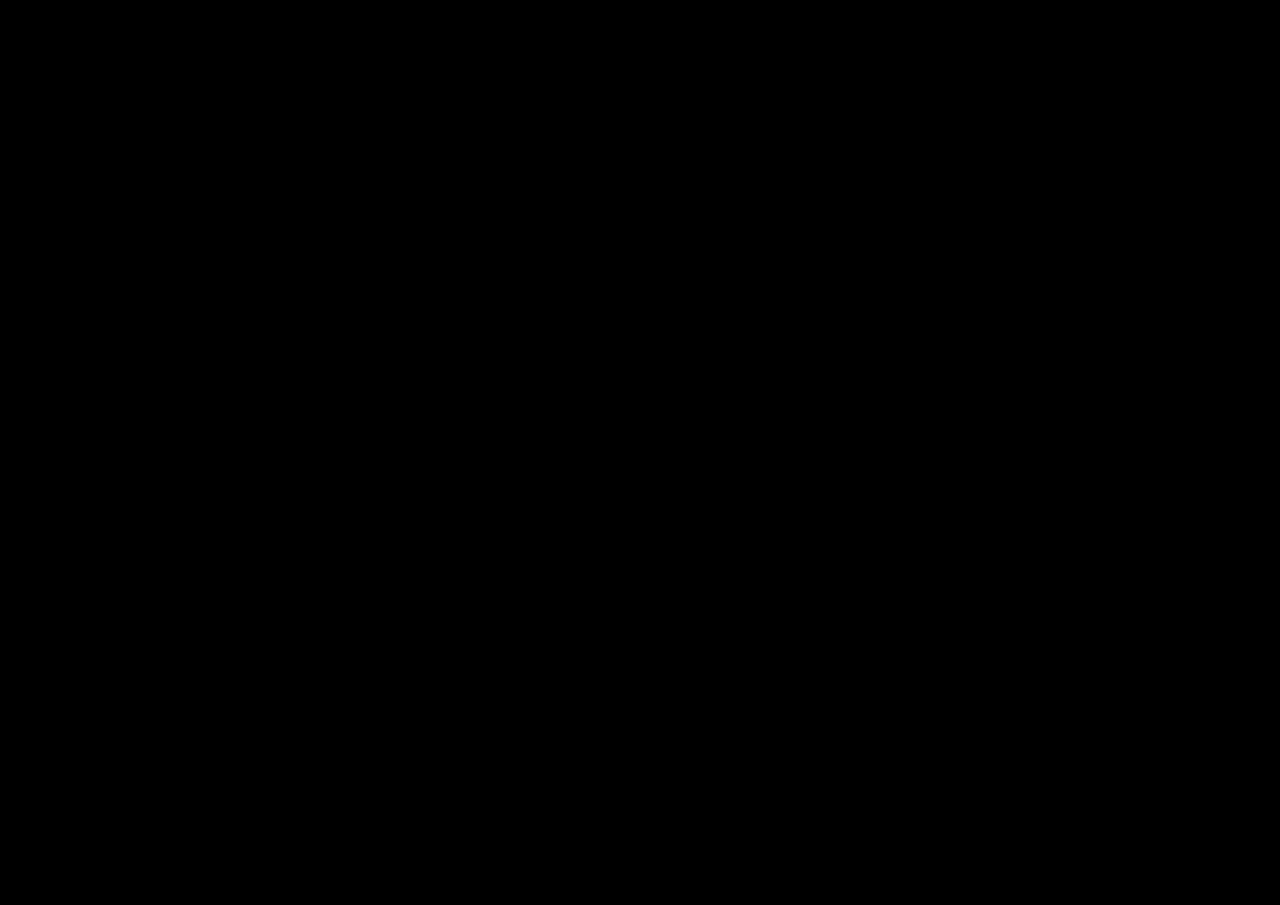
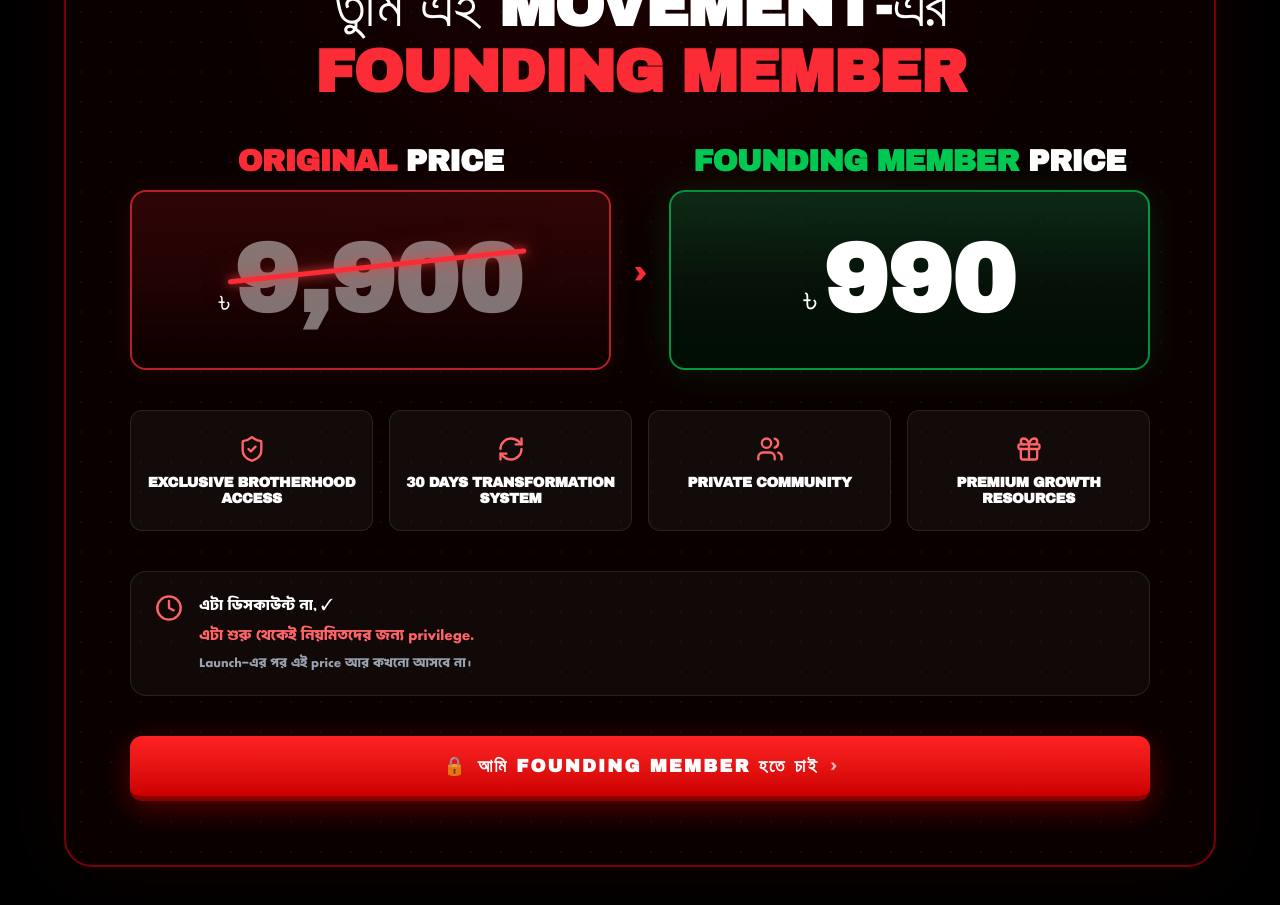
Before and after one commit to Rayan37307/30day-bu, a React (Vite) app: page / in a window 1280 px wide. Shown: the part 10000-10905 px from the top of the page. Built offline with nearby package versions, Linux system fonts and the light colour scheme; a web font is replaced by a local one.

Commit message:
refactor: update FoundingMember pricing component with animated strike-throughs and simplified perk labels

```diff
--- a/src/components/FoundingMember.tsx
+++ b/src/components/FoundingMember.tsx
@@ -2,10 +2,10 @@ import { motion } from 'framer-motion';
 import { ShieldCheck, RefreshCw, Users, Gift, Clock, TrophyIcon } from 'lucide-react';
 
 const perks = [
-  { icon: ShieldCheck, label: "FOUNDER'S SPECIAL ACCESS", labelBn: "ফাউন্ডারদের বিশেষ সুবিধা" },
-  { icon: RefreshCw, label: "LIFETIME UPDATES", labelBn: "সব আপডেট ফ্রি" },
-  { icon: Users, label: "PRIVATE COMMUNITY", labelBn: "এক্সক্লুসিভ কমিউনিটি" },
-  { icon: Gift, label: "BONUS RESOURCES", labelBn: "এক্সক্লুসিভ বোনাস" },
+  { icon: ShieldCheck, label: "Exclusive Brotherhood Access" },
+  { icon: RefreshCw, label: "30 Days Transformation System"},
+  { icon: Users, label: "Private Community"},
+  { icon: Gift, label: "Premium Growth Resources" },
 ];
 
 const fadeUp = (delay = 0) => ({
@@ -56,39 +56,62 @@ export function FoundingMember() {
               <br className="hidden sm:block" />
               <span className="text-red-500 font-bold">FOUNDING MEMBER</span>
             </h2>
-            <p className="mt-4 text-sm md:text-base text-gray-400 leading-relaxed">
-              শুরু থেকেই যারা এই journey-এর আশি হবে,{' '}
-              তাদের জন্য lifetime lowest price.
-            </p>
           </motion.div>
 
           {/* ─── Price Cards ─── */}
 
           <motion.div {...fadeUp(0.15)} className="flex flex-col sm:flex-row items-stretch justify-center gap-5 md:gap-6 w-full">
             {/* Regular Price Card — RED */}
-
-            <div className="relative flex flex-col items-center justify-center gap-2 rounded-2xl border-2 border-red-500/70 bg-gradient-to-b from-red-950/60 via-red-950/40 to-[#0d0000] px-8 py-8 sm:py-10 flex-1 shadow-[0_0_30px_rgba(239,68,68,0.1)]">
+            <div className="flex flex-col w-full flex-1 gap-3">
+              <span className="text-[30px] font-bold uppercase text-center leading-[1.1] tracking-tight text-red-500 font-display">
+                ORIGINAL <span className='text-white'>PRICE</span>
+              </span>
+              <div className="relative flex flex-col items-center justify-center gap-2 rounded-2xl border-2 border-red-500/70 bg-gradient-to-b from-red-950/60 via-red-950/40 to-[#0d0000] px-8 py-8 sm:py-10 shadow-[0_0_30px_rgba(239,68,68,0.1)] h-full">
                 <div className="flex items-baseline gap-1">
                   <span className="text-white text-2xl md:text-3xl font-display">৳</span>
-                <span className="text-white text-6xl md:text-8xl font-display font-bold line-through decoration-red-500/80 decoration-[3px]">
+                  <div className="relative inline-block">
+                    <motion.span
+                      className="block text-white text-6xl md:text-8xl font-display font-bold"
+                      initial={{ opacity: 1 }}
+                      whileInView={{ opacity: 0.45 }}
+                      viewport={{ once: true }}
+                      transition={{ duration: 0.6, delay: 2.1, ease: 'easeIn' }}
+                    >
                       9,900
-                </span>
+                    </motion.span>
+                    {/* Animated slash */}
+                    <motion.div
+                      className="absolute left-[-6px] right-[-6px] h-[4px] md:h-[5px] bg-red-500 top-[52%] -translate-y-1/2 origin-left rounded-full pointer-events-none"
+                      style={{
+                        rotate: -6,
+                        boxShadow: '0 0 10px rgba(239,68,68,0.9), 0 0 28px rgba(239,68,68,0.5)',
+                      }}
+                      initial={{ scaleX: 0 }}
+                      whileInView={{ scaleX: 1 }}
+                      viewport={{ once: true }}
+                      transition={{ duration: 1.4, delay: 0.95, ease: [0.25, 0.1, 0.25, 1] }}
+                    />
+                  </div>
+                </div>
               </div>
             </div>
 
             {/* Arrow */}
-            <div className="text-red-500 text-3xl font-bold hidden sm:flex items-center select-none">›</div>
+            <div className="text-red-500 text-3xl font-bold hidden sm:flex items-center select-none pt-8">›</div>
             <div className="text-red-500 text-3xl font-bold sm:hidden flex justify-center select-none rotate-90">›</div>
 
             {/* Founding Member Price Card — GREEN */}
-
-            <div className="relative flex flex-col items-center justify-center gap-2 rounded-2xl border-2 border-green-500/70 bg-gradient-to-b from-green-900/50 via-green-950/40 to-[#000d04] px-8 py-8 sm:py-10 flex-1 shadow-[0_0_40px_rgba(34,197,94,0.12)]">
-
+            <div className="flex flex-col w-full flex-1 gap-3">
+              <span className="text-[30px] font-bold uppercase text-center leading-[1.1] tracking-tight text-green-500 font-display">
+                FOUNDING MEMBER <span className='text-white'>PRICE</span>
+              </span>
+              <div className="relative flex flex-col items-center justify-center gap-2 rounded-2xl border-2 border-green-500/70 bg-gradient-to-b from-green-900/50 via-green-950/40 to-[#000d04] px-8 py-8 sm:py-10 shadow-[0_0_40px_rgba(34,197,94,0.12)] h-full">
                 <div className="flex items-baseline gap-1.5">
                   <span className="text-white text-3xl md:text-4xl font-display">৳</span>
                   <span className="text-white text-6xl md:text-8xl font-display font-bold leading-none">
                     990
                   </span>
+                </div>
              </div>
             </div>
           </motion.div>
@@ -101,11 +124,8 @@ export function FoundingMember() {
                 className="flex flex-col items-center gap-3 rounded-xl bg-white/[0.04] border border-white/10 px-4 py-6 text-center hover:border-red-500/30 transition-colors duration-300"
               >
                 <perk.icon size={28} className="text-red-400" />
-                <span className="text-[13px] font-bold uppercase tracking-[0.12em] text-white font-sans leading-snug">
+                <span className="text-[14px] font-bold uppercase leading-[1.1] tracking-tight text-white font-sans">
                   {perk.label}
-                </span>
-                <span className="text-[12px] text-gray-300 font-sans leading-snug">
-                  {perk.labelBn}
                 </span>
               </div>
             ))}
```
Lines whose indentation alone changed are shown as unchanged.
